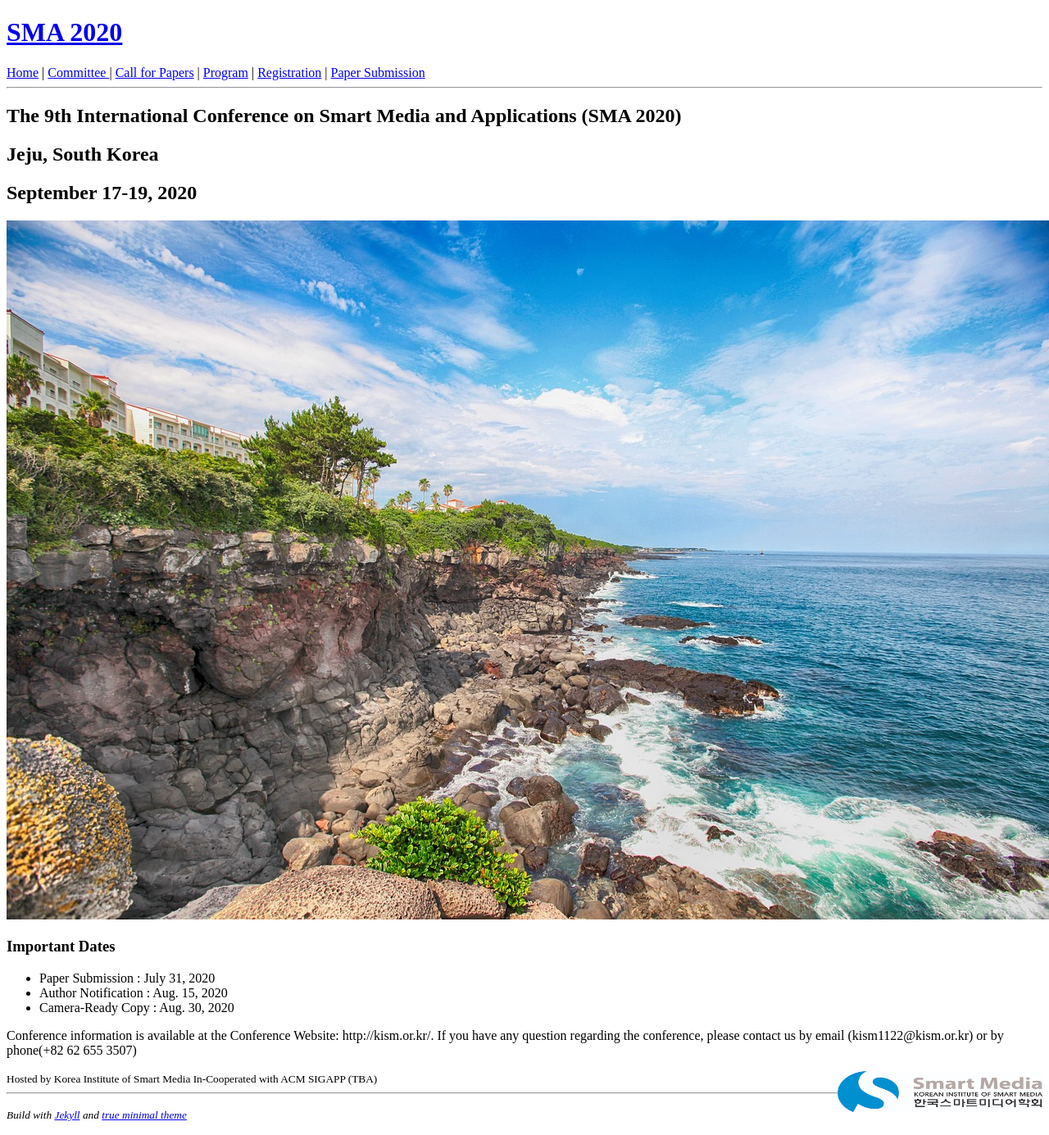
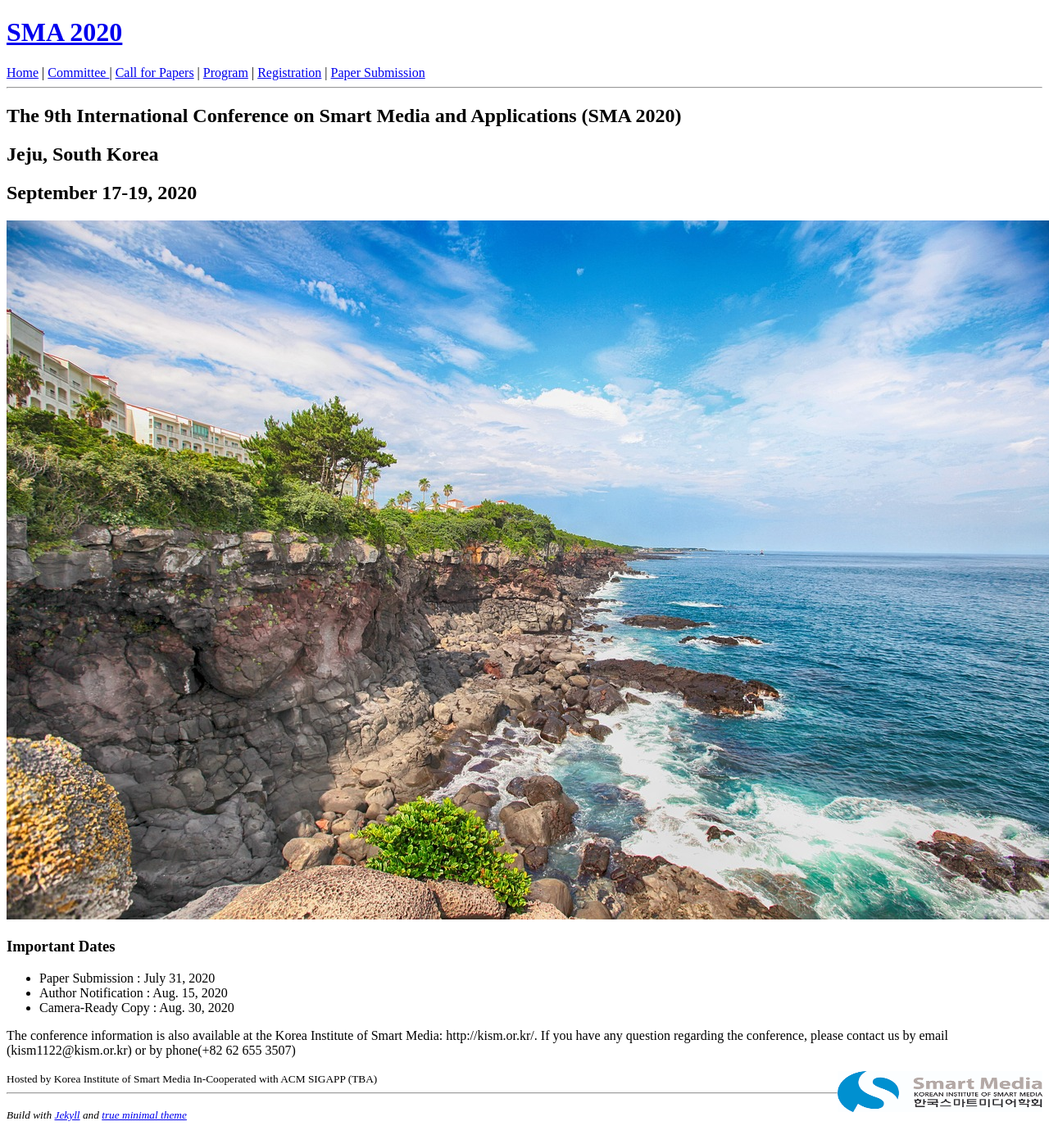
Before and after one commit to icea-conf/sma-2020.github.io, a Jekyll site: the page built from index.html, in a window 1280 px wide. Shown: the whole page at 82% size. Built offline with Jekyll 4.4.1, drawn with Linux system fonts in a browser that asks for light colours; the list of posts is cut into pages by our own code.

Commit message:
Update index.html

```diff
--- a/index.html
+++ b/index.html
@@ -18,7 +18,7 @@ title: SMA 2020
                             <li><a>Camera-Ready Copy : Aug.	30,  2020 </a></li>
 </ul>
 
-<p>Conference information is available at the Conference Website: http://kism.or.kr/. If you have any question regarding the conference, please contact us by email (kism1122@kism.or.kr) or by phone(+82 62 655 3507)</p>
+<p>The conference information is also available at the Korea Institute of Smart Media: http://kism.or.kr/. If you have any question regarding the conference, please contact us by email (kism1122@kism.or.kr) or by phone(+82 62 655 3507)</p>
 
 
 <footer>
```
